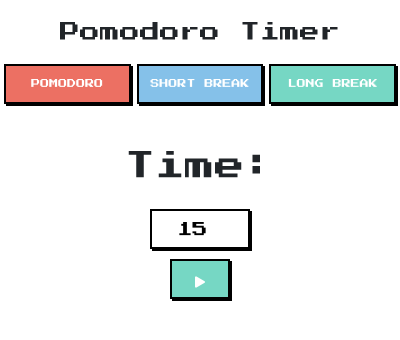
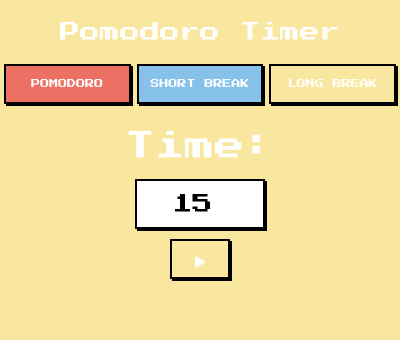
Before and after one commit to bexqth/pomodoro-app, an Electron app: page index.html in a window 400 px wide. Both pictures are taken after a click on the button "LONG BREAK". Drawn offline with nearby package versions, Linux system fonts and the light colour scheme.

Commit message:
color change

```diff
--- a/index.html
+++ b/index.html
@@ -9,32 +9,32 @@
   <link href="https://fonts.googleapis.com/css2?family=Press+Start+2P&display=swap" rel="stylesheet">
   <link rel="stylesheet" href="styles.css">
 </head>
-<body>
-    <div class="row row-title" title="row">
+<body id="body">
+    <div class="row row-title" id="background" title="row">
         <h1 class="pomodoro-title">Pomodoro Timer</h1>
 
     </div>
 
-    <div class="row row-buttons" >
-        <div class="col col-pom">
+    <div class="row row-buttons" id="background">
+        <div class="col col-pom" id="background">
             <button class="pixel-button pomodoro-button" id="pomodoro-button" onclick="setPomodoro()">Pomodoro</button>
         </div>
-        <div class="col">
+        <div class="col" id="background">
             <button class="pixel-button short-break-button" id="short-break-button" onclick="setShortBreak()">Short break</button>
         </div>
-        <div class="col col-short">
+        <div class="col col-short" id="background">
             <button class="pixel-button long-break-button" id="long-break-button" onclick="setLongBreak()">Long break</button>
         </div>
     </div>
 
-    <div class="row timer-row">
-      <div class="row">
+    <div class="row timer-row" id="background">
+      <div class="row" id="background">
         <label class="time-label" for="time">Time:</label>
       </div>
-      <div class="row">
+      <div class="row" id="background">
         <input type="number" id="time-input" name="time-input" class="time-input" min="1" max="60" value="25">
       </div>
-      <div class="row">
+      <div class="row" id="background">
         <button class="play-button pixel-button" id="play-button" onclick="startTimer()"><i class="bi bi-play-fill play-icon"></i></button>
       </div>
     </div>
--- a/main.js
+++ b/main.js
@@ -14,7 +14,7 @@ require('electron-reload')([
 function createWindow() {
   const win = new BrowserWindow({
     width: 400,
-    height: 500,
+    height: 340,
     resizable: false,
     webPreferences: {
       nodeIntegration: true,
--- a/script.js
+++ b/script.js
@@ -3,6 +3,8 @@ const shortBreakBtn = document.getElementById("short-break-button");
 const longBreakBtn = document.getElementById("long-break-button");
 const timeInput = document.getElementById("time-input");
 const playButton = document.getElementById("play-button");
+const body = document.getElementById("body");
+
 
 const pomodoroTime = 25;
 const shortBreakTime = 5;
@@ -55,7 +57,8 @@ function setTime(time) {
 function setLongBreak() {
   stopTimer();
   timeInput.type = "number";
-  playButton.style.backgroundColor = "#76d7c4";
+  playButton.style.backgroundColor = "#f9e79f";
+  body.style.backgroundColor = "#f9e79f";
   timeInput.setAttribute('value', longBreakTime);
   timeInput.value = longBreakTime;
   setTime(timeInput.value);
@@ -65,6 +68,7 @@ function setShortBreak() {
   stopTimer();
   timeInput.type = "number";
   playButton.style.backgroundColor = "#85c1e9";
+  body.style.backgroundColor = "#85c1e9";
   timeInput.setAttribute('value', shortBreakTime);
   timeInput.value = shortBreakTime;
   setTime(timeInput.value);
@@ -74,6 +78,7 @@ function setPomodoro() {
   stopTimer();
   timeInput.type = "number";
   playButton.style.backgroundColor = "#ec7063";
+  body.style.backgroundColor = "#ec7063";
   timeInput.setAttribute('value', pomodoroTime);
   timeInput.value = pomodoroTime;
   setTime(timeInput.value);
--- a/styles.css
+++ b/styles.css
@@ -1,6 +1,7 @@
 body {
   margin: 0;
   overflow: hidden;
+  background-color: "#ec7063";
 }
 
 .pomodoro-title {
@@ -8,6 +9,7 @@ body {
   font-size: 20px;
   margin-top: 20px;
   margin-bottom: 20px;
+  color: white;
 }
 
 .row-title {
@@ -58,7 +60,7 @@ body {
 }
 
 .long-break-button{
-  background-color: #76d7c4;
+  background-color: #f9e79f;
 }
 
 .pixel-button:active {
@@ -66,21 +68,21 @@ body {
   transform: translate(4px, 4px);
 }
 
-
 .timer-row {
   display: flex;
   flex-direction: column;
   justify-content: center;
   align-items: center;
   text-align: center;
-  margin-top: 20px;
+  margin-top: 10px;
 }
 
 .time-label{
   font-family: 'Press Start 2P', monospace;
   font-size: 30px;
-  margin-top: 20px;
-  margin-bottom: 20px;
+  margin-top: 10px;
+  margin-bottom: 10px;
+  color: white;
 }
 
 .time{
@@ -91,10 +93,10 @@ body {
 }
 
 .time-input {
-  height: 40px;
-  width: 100px;
+  height: 50px;
+  width: 130px;
   font-family: 'Press Start 2P', monospace;
-  font-size: 15px;
+  font-size: 20px;
   border: 2px solid #000;
   box-shadow: 2px 2px 0 #000;
   display: flex;
```
